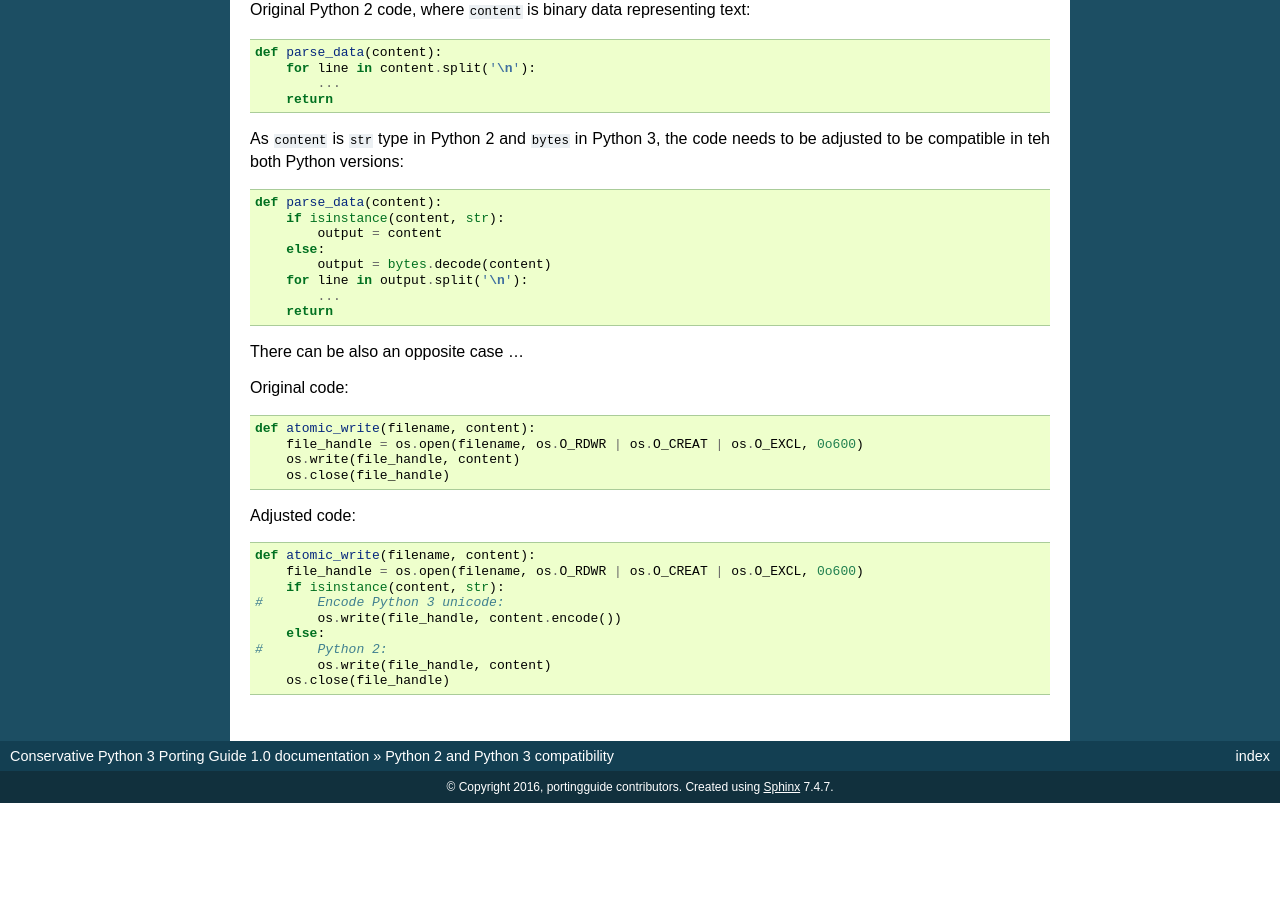
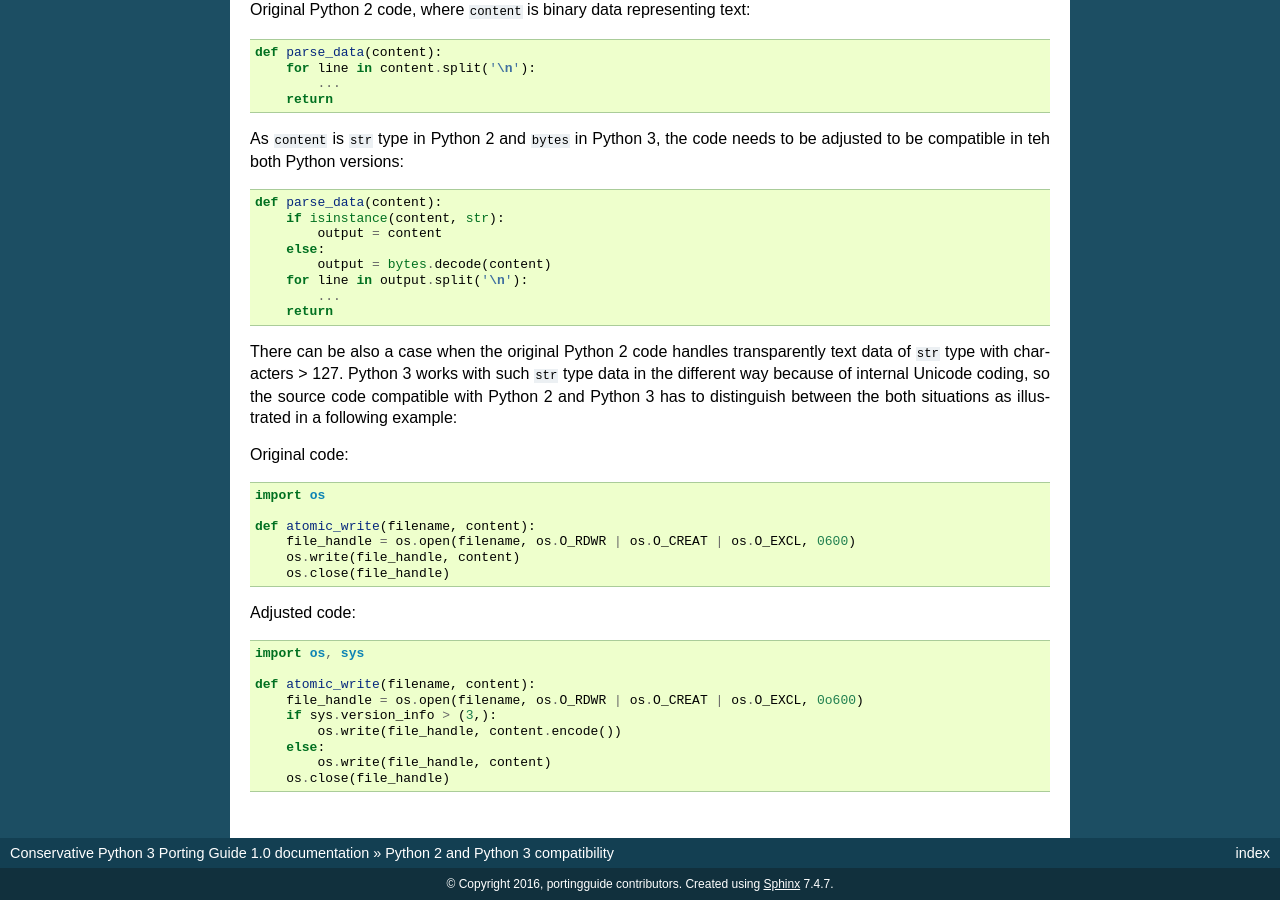
Before and after one commit to fedora-python/portingguide, a Sphinx documentation site: the page built from source/py2_py3_compatibility.rst, in a window 1280 px wide and 900 px high, scrolled down 1748 px. Built offline with Sphinx 7.4.7, drawn with Linux system fonts in a browser that asks for light colours; before the commit the page ends 2551 px from its top, so only the background shows below that.

Commit message:
Update py2_py3_compatibility.rst

```diff
--- a/source/py2_py3_compatibility.rst
+++ b/source/py2_py3_compatibility.rst
@@ -95,23 +95,25 @@ As ``content`` is ``str`` type in Python 2 and ``bytes`` in Python 3, the code n
             ...
         return
 
-There can be also an opposite case ...
+There can be also a case when the original Python 2 code handles transparently text data of ``str`` type with characters > 127. Python 3 works with such ``str`` type data in the different way because of internal Unicode coding, so the source code compatible with Python 2 and Python 3 has to distinguish between the both situations as illustrated in a following example:
 
 Original code::
 
+    import os
+
     def atomic_write(filename, content):
-        file_handle = os.open(filename, os.O_RDWR | os.O_CREAT | os.O_EXCL, 0o600)
+        file_handle = os.open(filename, os.O_RDWR | os.O_CREAT | os.O_EXCL, 0600)
         os.write(file_handle, content)
         os.close(file_handle)
 
 Adjusted code::
 
+    import os, sys
+
     def atomic_write(filename, content):
         file_handle = os.open(filename, os.O_RDWR | os.O_CREAT | os.O_EXCL, 0o600)
-        if isinstance(content, str):
-    #       Encode Python 3 unicode:
+        if sys.version_info > (3,):
             os.write(file_handle, content.encode())
         else:
-    #       Python 2:
             os.write(file_handle, content)
         os.close(file_handle)
```
